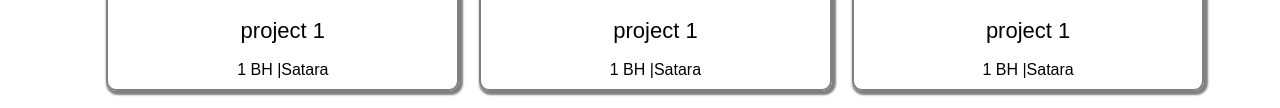
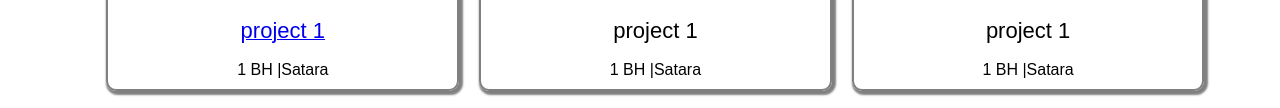
Before and after one commit to swati-jagtap/javascript-practice, a plain HTML site: page index.html in a window 1280 px wide. Shown: the part 857-965 px from the top of the page. Drawn offline with Linux system fonts and the light colour scheme.

Commit message:
'projectpagelin'

```diff
--- a/index.html
+++ b/index.html
@@ -20,7 +20,7 @@
             <div class="column">
                 <div class="content">
                     <img src="https://images.unsplash.com/photo-1554435493-93422e8220c8?ixid=MXwxMjA3fDB8MHxzZWFyY2h8M3x8YnVpbGRpbmd8ZW58MHx8MHw%3D&ixlib=rb-1.2.1&auto=format&fit=crop&w=500&q=60" alt="projct1">
-                    <span class="title">project 1<br></span>
+                    <a href="http://127.0.0.1:5500/home_project1.html"><span class="title">project 1<br></span></a>
                     1 BH&nbsp|Satara
                 </div>
             </div>
```
